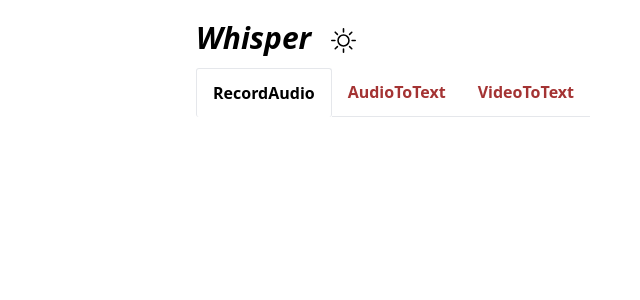
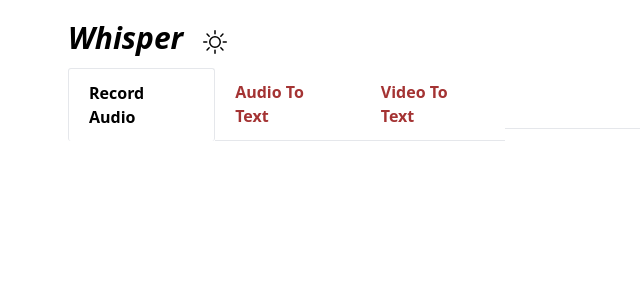
Before and after one commit to SAYEM5522/Whisper, a Next.js app in the folder whisper_web/: page / in a window 1280 px wide. Shown: the top 300 px of the page, without its empty margins (60-700 px from the left). Built offline with nearby package versions, Linux system fonts and the light colour scheme.

Commit message:
Header Design Add

```diff
--- a/whisper_web/components/Header/Header.tsx
+++ b/whisper_web/components/Header/Header.tsx
@@ -6,15 +6,15 @@
 const HeaderItem=[
   {
     id:1,
-    name:"RecordAudio"
+    name:"Record Audio"
   },
   {
     id:2,
-    name:"AudioToText"
+    name:"Audio To Text"
   },
   {
     id:3,
-    name:"VideoToText"
+    name:"Video To Text"
   }
 ]
 
@@ -33,25 +33,27 @@
       <div onClick={ModeChange}>
       {
         mode?
-        <HiOutlineMoon size={25} className="ml-5 mt-1 cursor-pointer"/>:
-        <BsSun  size={25} className="ml-5 mt-1 cursor-pointer"/>
+        <HiOutlineMoon size={24} className="ml-5 mt-2 cursor-pointer"/>:
+        <BsSun  size={24} className="ml-5 mt-2 cursor-pointer"/>
 
       }
       </div>
       </div>
     <div
-    className='max-w-full flex items-center'
+    className={`flex items-center`}
     >
-
+     <div  className={` flex items-center `}>
     {
       HeaderItem.map((item,index)=>{
         return(
-          <div key={index} className={`${index===acttiveIndex ?'border-x border-t rounded-[3px]':'border-b hover:bg-[#EEEEEE] hover:rounded-sm '} cursor-pointer gray-400 px-4 py-3`}>
-            <p onClick={()=>setACtiveIndex(index)} className={`${acttiveIndex===index?'text-black dark:text-white':'text-[#A43333]'} font-semibold `}>{item.name}</p>
+          <div key={index} className={`${index===acttiveIndex ?'border-x border-t rounded-[3px]':'border-b hover:bg-[#EEEEEE] hover:rounded-sm '} cursor-pointer gray-400 px-5 py-3 `}>
+            <p onClick={()=>setACtiveIndex(index)} className={`${acttiveIndex===index?'text-black dark:text-white':'text-[#A43333] dark:text-[#f70511]'} font-semibold `}>{item.name}</p>
           </div>
         )
       })
     }
+    </div>
+    <div className='border-b w-[590px] mt-12'/>
     </div>
     </div>
   )
--- a/whisper_web/pages/index.tsx
+++ b/whisper_web/pages/index.tsx
@@ -4,7 +4,7 @@
 
 const Home = () => {
   return (
-    <div className="flex min-h-screen max-w-screen-md
+    <div className="flex min-h-screen max-w-screen-lg
     flex-col py-2
      self-center ml-auto mr-auto">
      <Header/>
```
